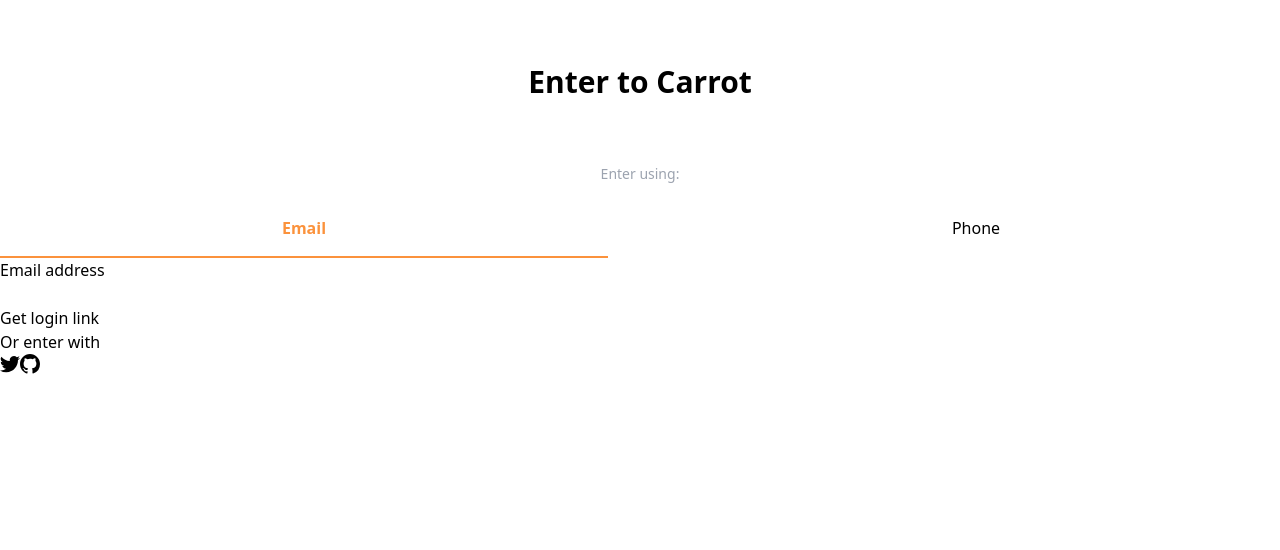
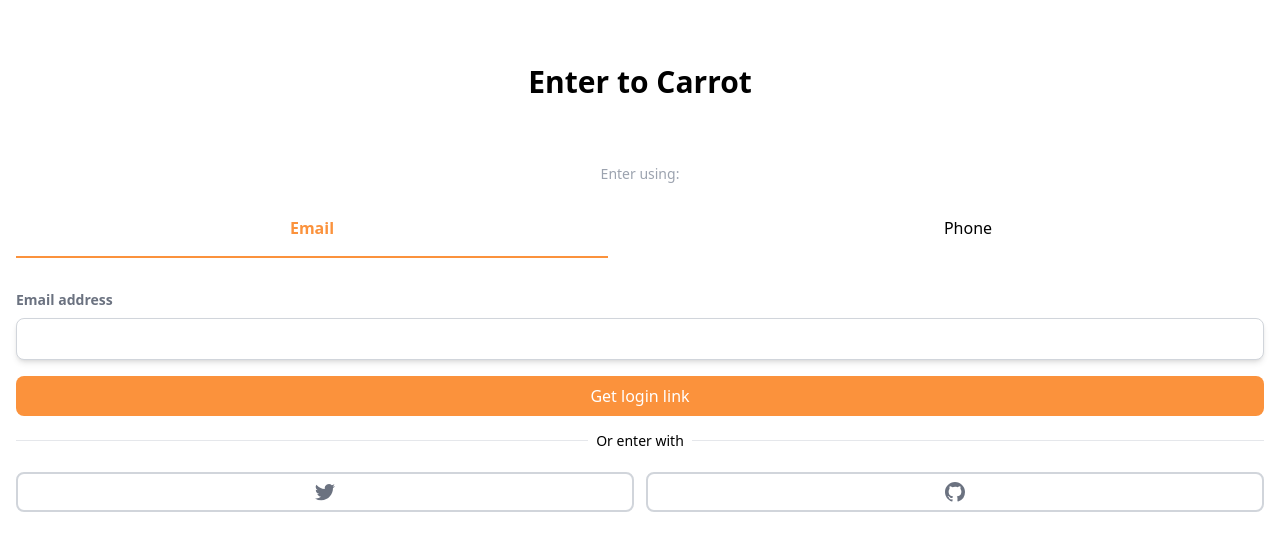
Before and after one commit to Yoonho5034/carrot-project, a Next.js app: page /enter in a window 1280 px wide. Shown: the top 550 px of the page. Built offline with nearby package versions, Linux system fonts and the light colour scheme.

Commit message:
작업중

```diff
--- a/package.json
+++ b/package.json
@@ -9,6 +9,7 @@
     "lint": "next lint"
   },
   "dependencies": {
+    "@tailwindcss/forms": "^0.5.3",
     "eslint": "8.42.0",
     "eslint-config-next": "13.4.6",
     "next": "13.4.6",
--- a/pages/enter.js
+++ b/pages/enter.js
@@ -6,7 +6,7 @@
   const onPhoneClick = () => setMethod("phone");
 
   return (
-    <div className="mt-16">
+    <div className="mt-16 px-4">
       <h3 className="text-3xl font-bold text-center">Enter to Carrot</h3>
       <div className="mt-16">
         <div className="flex flex-col items-center">
@@ -34,34 +34,32 @@
             </button>
           </div>
         </div>
-        <form>
-          <label>
+        <form className="flex flex-col">
+          <label className="mt-8 font-bold text-gray-500 text-sm">
             {method === "email" ? "Email address" : null}
             {method === "phone" ? "Phone number" : null}
           </label>
           <div>
-            {method === "email" ? <input type="email" required /> : null}
-            {method === "phone" ? (
-              <div>
-                <span>+82</span>
-                <input type="number" required />
-              </div>
-            ) : null}
+            <input
+              type={method === "email" ? method : "number"}
+              required
+              className="appearance-none mt-2 w-full px-3 rounded-lg border-gray-300 shadow-md placeholder-gray-400 focus:outline-none focus:ring-orange-400 focus:border-orange-400"
+            />
           </div>
-          <button>
+          <button className="bg-orange-400 rounded-lg mt-4 py-2 text-white font-medium hover:bg-orange-500 focus:ring-2 focus:ring-orange-500 focus:ring-offset-2 focus:outline-none">
             {method === "email" ? "Get login link" : null}
             {method === "phone" ? "Get one-time password" : null}
           </button>
         </form>
-        <div>
-          <div>
-            <div />
-            <div>
-              <span>Or enter with</span>
+        <div className="mt-6">
+          <div className="relative">
+            <div className="absolute w-full border-t border-gray-200" />
+            <div className="relative -top-3  text-center">
+              <span className="bg-white px-2 text-sm">Or enter with</span>
             </div>
           </div>
-          <div>
-            <button>
+          <div className="grid grid-cols-2 mt-2 gap-3">
+            <button className="flex justify-center border-2 rounded-lg border-gray-300 py-2 text-gray-500 hover:text-black hover:border-black focus:outline-none focus:ring-2 focus:ring-offset-2 ring-black">
               <svg
                 className="w-5 h-5"
                 aria-hidden="true"
@@ -71,7 +69,7 @@
                 <path d="M6.29 18.251c7.547 0 11.675-6.253 11.675-11.675 0-.178 0-.355-.012-.53A8.348 8.348 0 0020 3.92a8.19 8.19 0 01-2.357.646 4.118 4.118 0 001.804-2.27 8.224 8.224 0 01-2.605.996 4.107 4.107 0 00-6.993 3.743 11.65 11.65 0 01-8.457-4.287 4.106 4.106 0 001.27 5.477A4.073 4.073 0 01.8 7.713v.052a4.105 4.105 0 003.292 4.022 4.095 4.095 0 01-1.853.07 4.108 4.108 0 003.834 2.85A8.233 8.233 0 010 16.407a11.616 11.616 0 006.29 1.84" />
               </svg>
             </button>
-            <button>
+            <button className="flex justify-center border-2 rounded-lg border-gray-300 py-2 text-gray-500 hover:text-black hover:border-black focus:outline-none focus:ring-2 focus:ring-offset-2 ring-black">
               <svg
                 className="w-5 h-5"
                 aria-hidden="true"
--- a/tailwind.config.js
+++ b/tailwind.config.js
@@ -2,18 +2,18 @@
 module.exports = {
   content: [
     // tailwind css를 어디서 사용할지 선언
-    './pages/**/*.{js,ts,jsx,tsx,mdx}',
-    './components/**/*.{js,ts,jsx,tsx,mdx}',
-    './app/**/*.{js,ts,jsx,tsx,mdx}',
+    "./pages/**/*.{js,ts,jsx,tsx,mdx}",
+    "./components/**/*.{js,ts,jsx,tsx,mdx}",
+    "./app/**/*.{js,ts,jsx,tsx,mdx}",
   ],
   theme: {
     extend: {
       backgroundImage: {
-        'gradient-radial': 'radial-gradient(var(--tw-gradient-stops))',
-        'gradient-conic':
-          'conic-gradient(from 180deg at 50% 50%, var(--tw-gradient-stops))',
+        "gradient-radial": "radial-gradient(var(--tw-gradient-stops))",
+        "gradient-conic":
+          "conic-gradient(from 180deg at 50% 50%, var(--tw-gradient-stops))",
       },
     },
   },
-  plugins: [],
-}
+  plugins: [require("@tailwindcss/forms")],
+};
```
Also changed, not shown: 1 other file (tests, documents, lock files or other folders).
